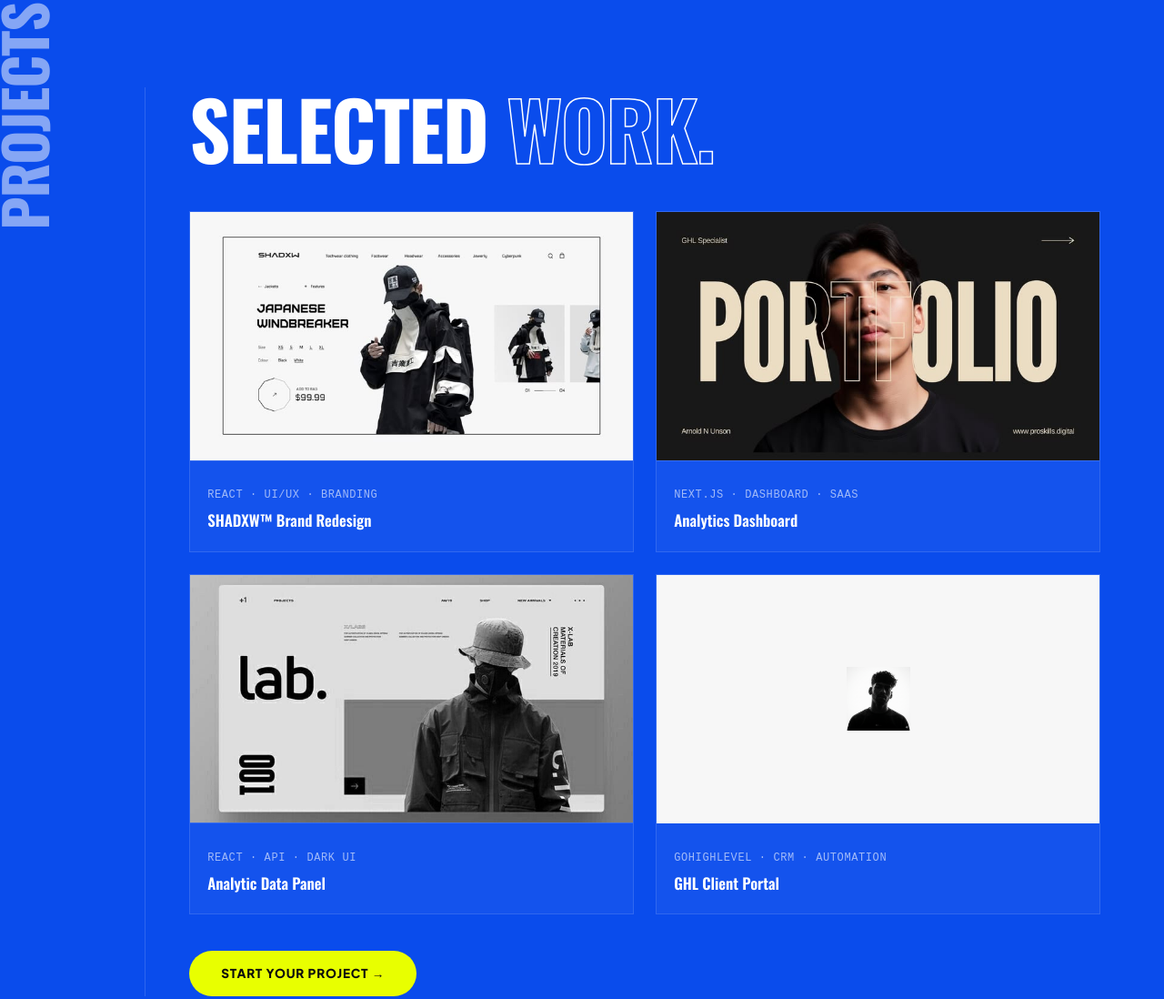
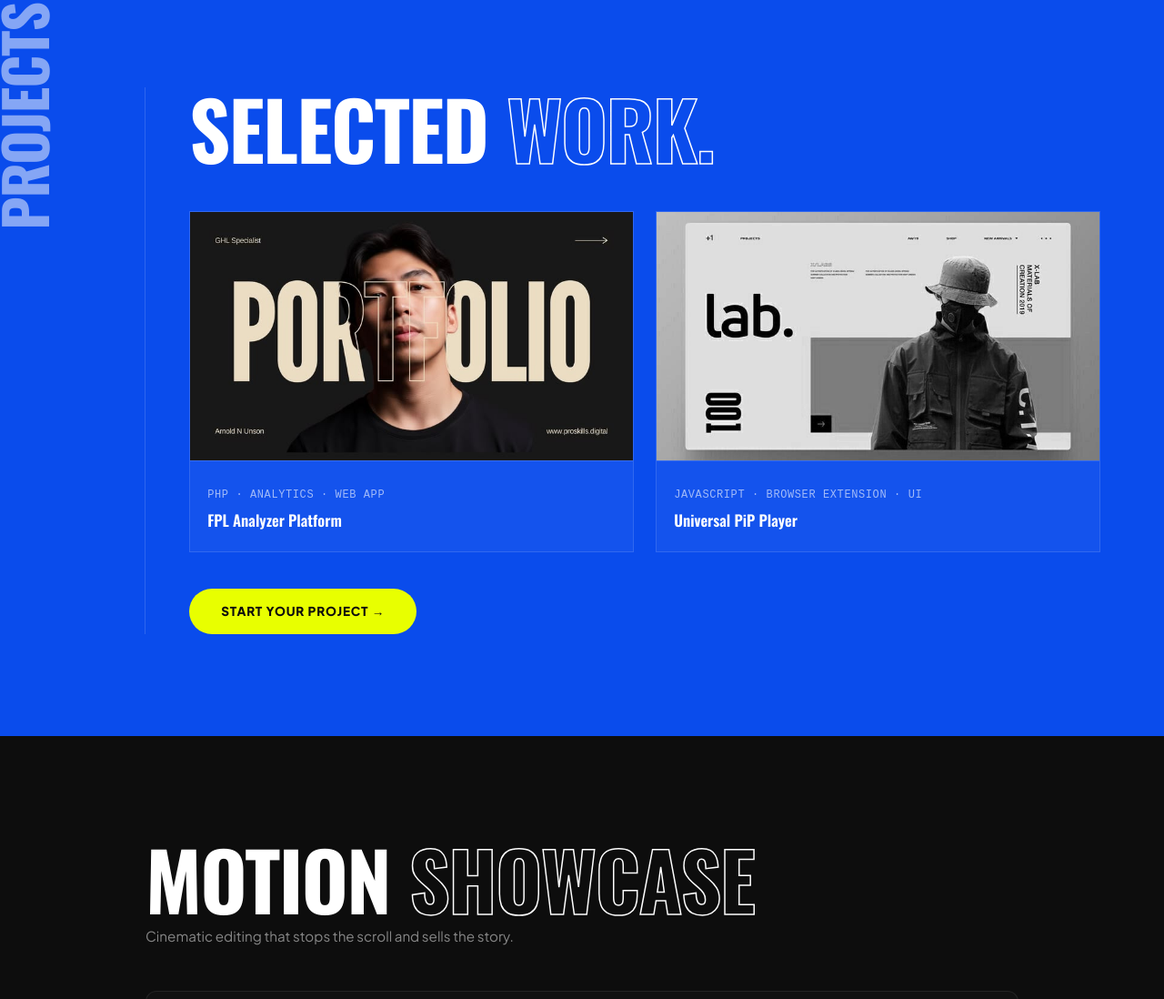
Before and after one commit to Prasann62/new.portfolio, a website: page index.html in a window 1280 px wide. Shown: the part 2827-3925 px from the top of the page at 91% size. Drawn offline with nearby package versions, Linux system fonts and the light colour scheme; grey boxes are pictures that could not be loaded.

Commit message:
Projects: replace placeholders with FPL Analyzer and Universal PiP Player from GitHub

```diff
--- a/index.html
+++ b/index.html
@@ -215,45 +215,25 @@
                 <h2 class="architect-title typo-h2-mix"><span class="char-solid">SELECTED</span> <span class="char-outline">WORK.</span></h2>
 
                 <div class="projects-grid">
-                    <div class="project-card reveal">
+                    <a href="https://github.com/Prasann62/fpl-analizer" target="_blank" class="project-card reveal" style="text-decoration: none; color: inherit;">
                         <div class="card-image-box">
-                            <img src="mock-assets/Redesign Concept for SHADXW™ T.jpeg" alt="SHADXW Brand Redesign">
+                            <img src="mock-assets/1.jpeg" alt="FPL Analyzer Dashboard">
                         </div>
                         <div class="project-card-meta">
-                            <span class="project-tag">React · UI/UX · Branding</span>
-                            <span class="project-title-text">SHADXW™ Brand Redesign</span>
+                            <span class="project-tag">PHP · Analytics · Web App</span>
+                            <span class="project-title-text">FPL Analyzer Platform</span>
                         </div>
-                    </div>
+                    </a>
 
-                    <div class="project-card reveal">
+                    <a href="https://github.com/Prasann62/universal-pip-player" target="_blank" class="project-card reveal" style="text-decoration: none; color: inherit;">
                         <div class="card-image-box">
-                            <img src="mock-assets/1.jpeg" alt="SaaS Dashboard">
+                            <img src="mock-assets/download.jpeg" alt="Universal PiP Player">
                         </div>
                         <div class="project-card-meta">
-                            <span class="project-tag">Next.js · Dashboard · SaaS</span>
-                            <span class="project-title-text">Analytics Dashboard</span>
+                            <span class="project-tag">JavaScript · Browser Extension · UI</span>
+                            <span class="project-title-text">Universal PiP Player</span>
                         </div>
-                    </div>
-
-                    <div class="project-card reveal">
-                        <div class="card-image-box">
-                            <img src="mock-assets/download.jpeg" alt="Dark UI Panel">
-                        </div>
-                        <div class="project-card-meta">
-                            <span class="project-tag">React · API · Dark UI</span>
-                            <span class="project-title-text">Analytic Data Panel</span>
-                        </div>
-                    </div>
-
-                    <div class="project-card reveal">
-                        <div class="card-image-box logo-card">
-                            <img src="mock-assets/1781504633107.png" alt="GHL Contract Setup" class="project-logo">
-                        </div>
-                        <div class="project-card-meta">
-                            <span class="project-tag">GoHighLevel · CRM · Automation</span>
-                            <span class="project-title-text">GHL Client Portal</span>
-                        </div>
-                    </div>
+                    </a>
                 </div>
 
                 <a href="#contact" class="btn-view-all">Start Your Project →</a>
```
